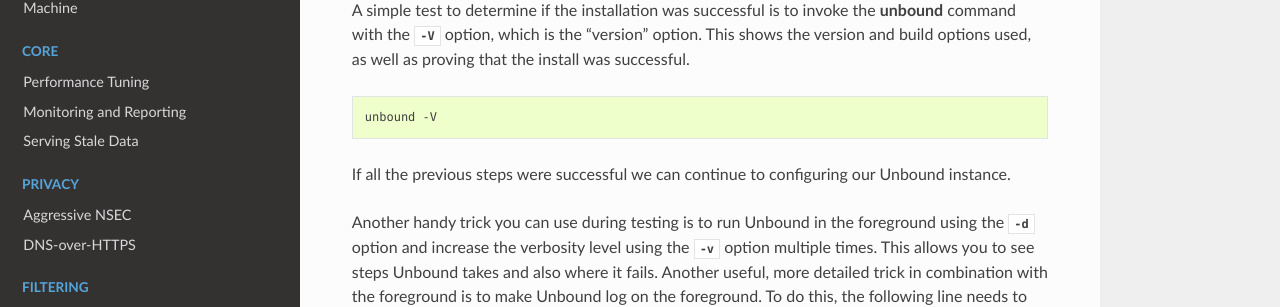
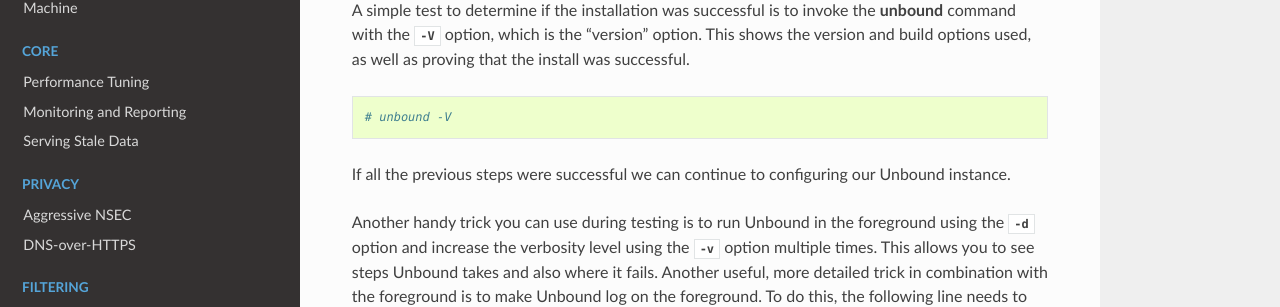
Before and after one commit to NLnetLabs/unbound-manual, a Sphinx documentation site: the page built from source/getting-started/installation.rst, in a window 1280 px wide and 900 px high, scrolled down 4072 px. Shown: the part 247-554 px from the top of the window. Built offline with Sphinx 7.4.7 and the Read the Docs theme 2.0.0, drawn with Linux system fonts in a browser that asks for light colours.

```diff
--- a/source/getting-started/installation.rst
+++ b/source/getting-started/installation.rst
@@ -245,7 +245,7 @@ the install was successful.
 
 .. code-block:: bash
 
-    unbound -V
+   # unbound -V
 
 If all the previous steps were successful we can continue to configuring our
 Unbound instance.
```
